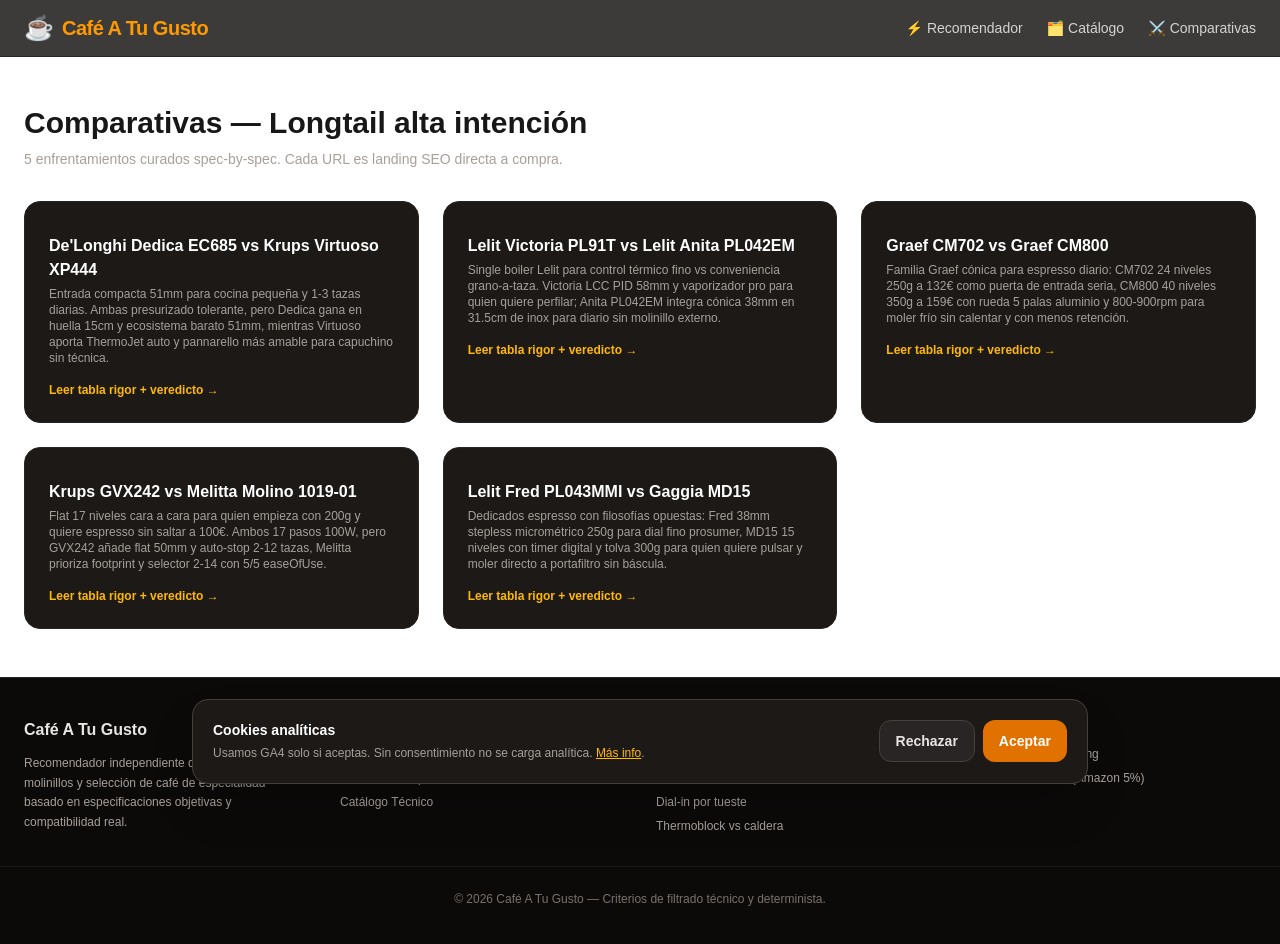
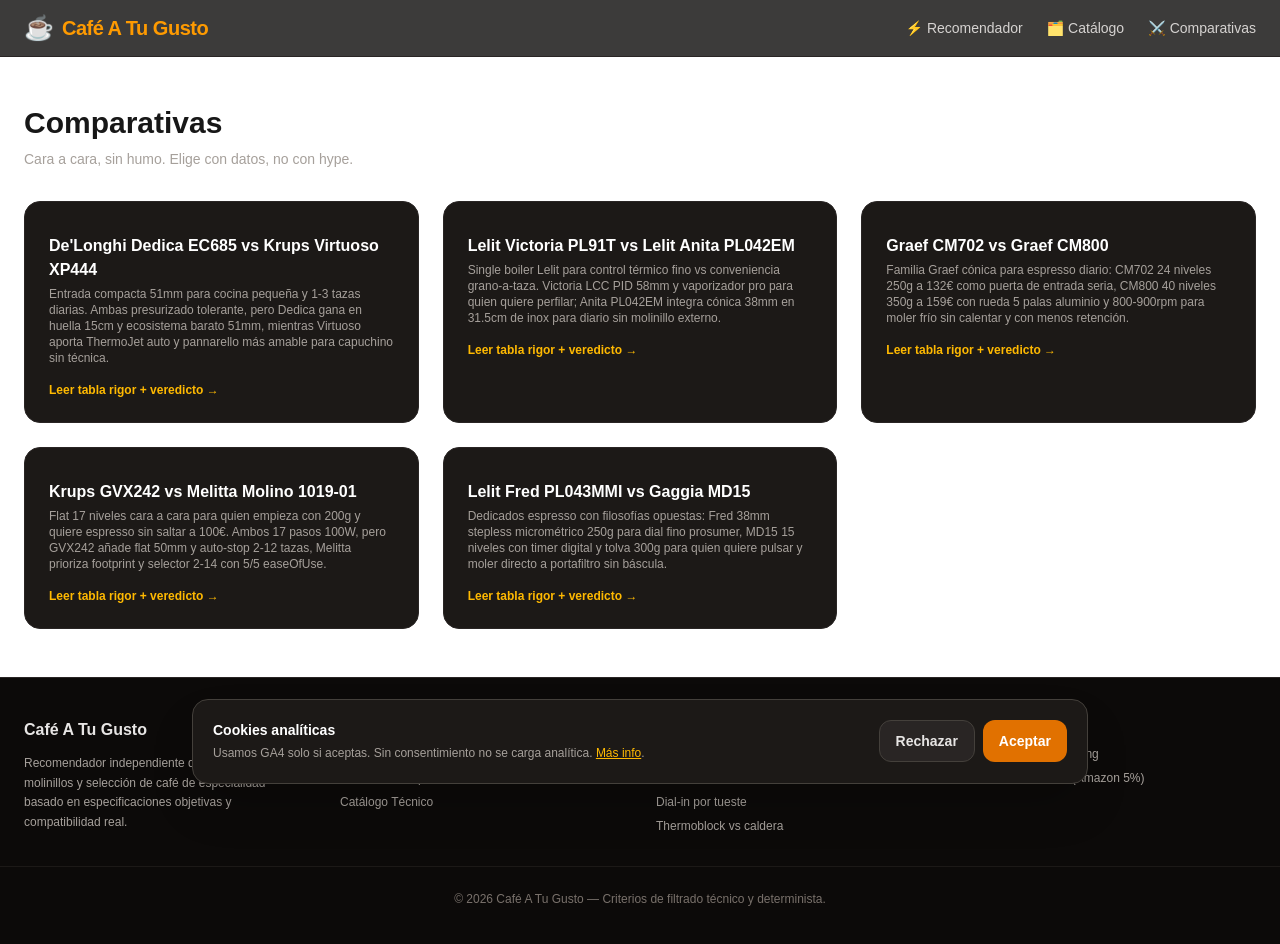
Before and after one commit to ReplikanteK/cafeatugusto, a Next.js app: page /comparativas in a window 1280 px wide. Shown: the top 944 px of the page. Built offline with nearby package versions, Linux system fonts and the light colour scheme; no server answers.

Commit message:
fix(comparativas): quita jargon SEO Longtail alta intención
Cambia título a Comparativas y subtítulo a Cara a cara, sin humo. Elige con datos, no con hype. — no habla bien de nosotros

```diff
--- a/src/app/comparativas/page.tsx
+++ b/src/app/comparativas/page.tsx
@@ -3,8 +3,8 @@ import { COMPARATIVES } from "@/data/comparatives";
 export default function ComparativasPage() {
   return (
     <main className="max-w-7xl mx-auto px-4 sm:px-6 py-12">
-      <h1 className="text-3xl font-black">Comparativas — Longtail alta intención</h1>
-      <p className="text-sm text-stone-400 mt-2">5 enfrentamientos curados spec-by-spec. Cada URL es landing SEO directa a compra.</p>
+      <h1 className="text-3xl font-black">Comparativas</h1>
+      <p className="text-sm text-stone-400 mt-2">Cara a cara, sin humo. Elige con datos, no con hype.</p>
       <div className="grid md:grid-cols-3 gap-6 mt-8">
         {COMPARATIVES.map(c=> (
           <Link key={c.slug} href={`/comparativas/${c.slug}`} className="rounded-2xl bg-stone-900 border border-stone-800 p-6 hover:border-amber-500/40 transition-all flex flex-col">
```
